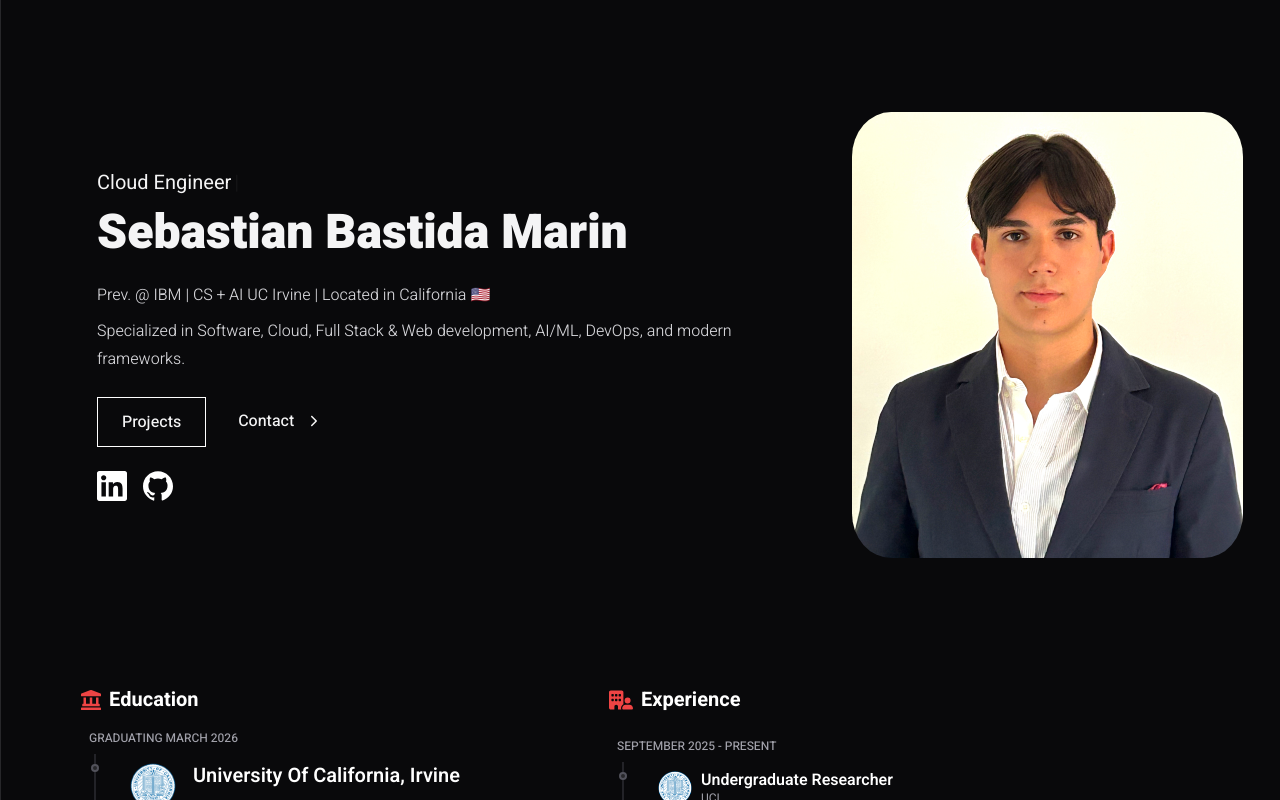
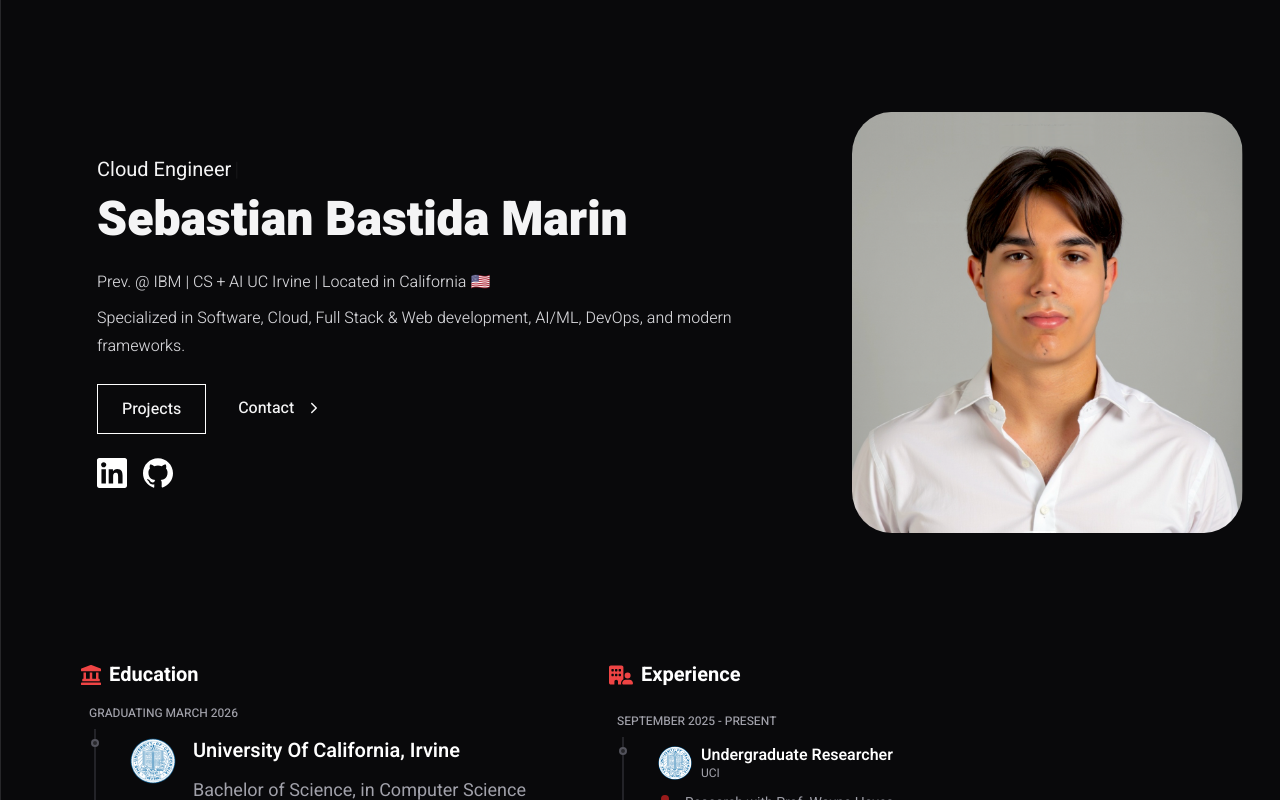
Before and after one commit to developersbm/personal-website, a React (Vite) app: page / in a window 1280 px wide. Shown: the top 800 px of the page. Built offline with nearby package versions, Linux system fonts and the light colour scheme.

Commit message:
Changed profile

```diff
--- a/src/data/user_info.js
+++ b/src/data/user_info.js
@@ -6,7 +6,7 @@ const info = {
         about: "Specialized in Software, Cloud, Full Stack & Web development, AI/ML, DevOps, and modern frameworks.",
         socialmedia: "../uci.png",
         role: "Software Engineer",
-        photo: "../foto.png",
+        photo: "../newest-profile.png",
         email: "sbastid1@uci.edu",
         linkedin: "https://www.linkedin.com/in/sebastian-bastida/",
         github: "https://github.com/developersbm"
```
Also changed, not shown: public/newest-profile.png (added).
